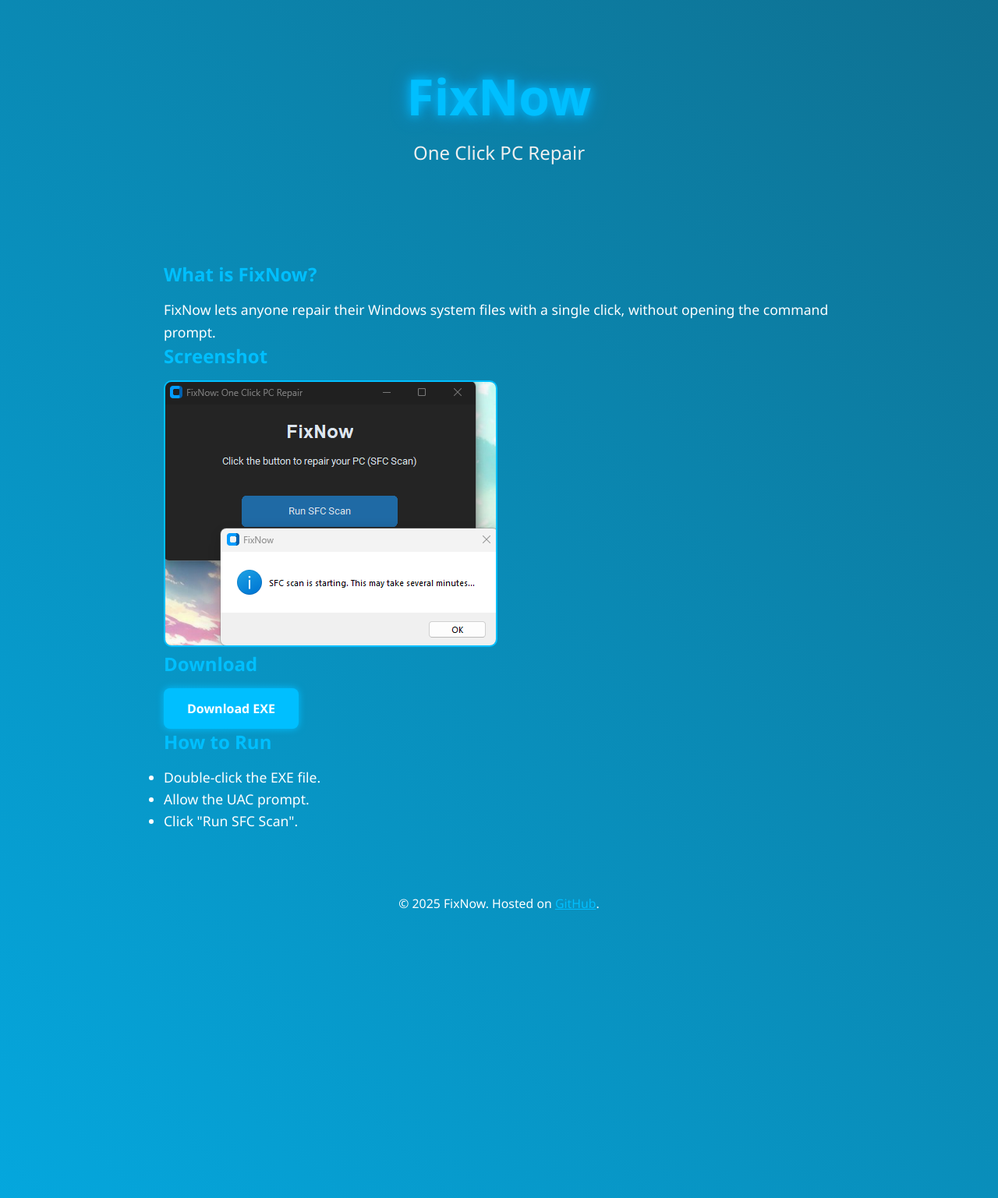
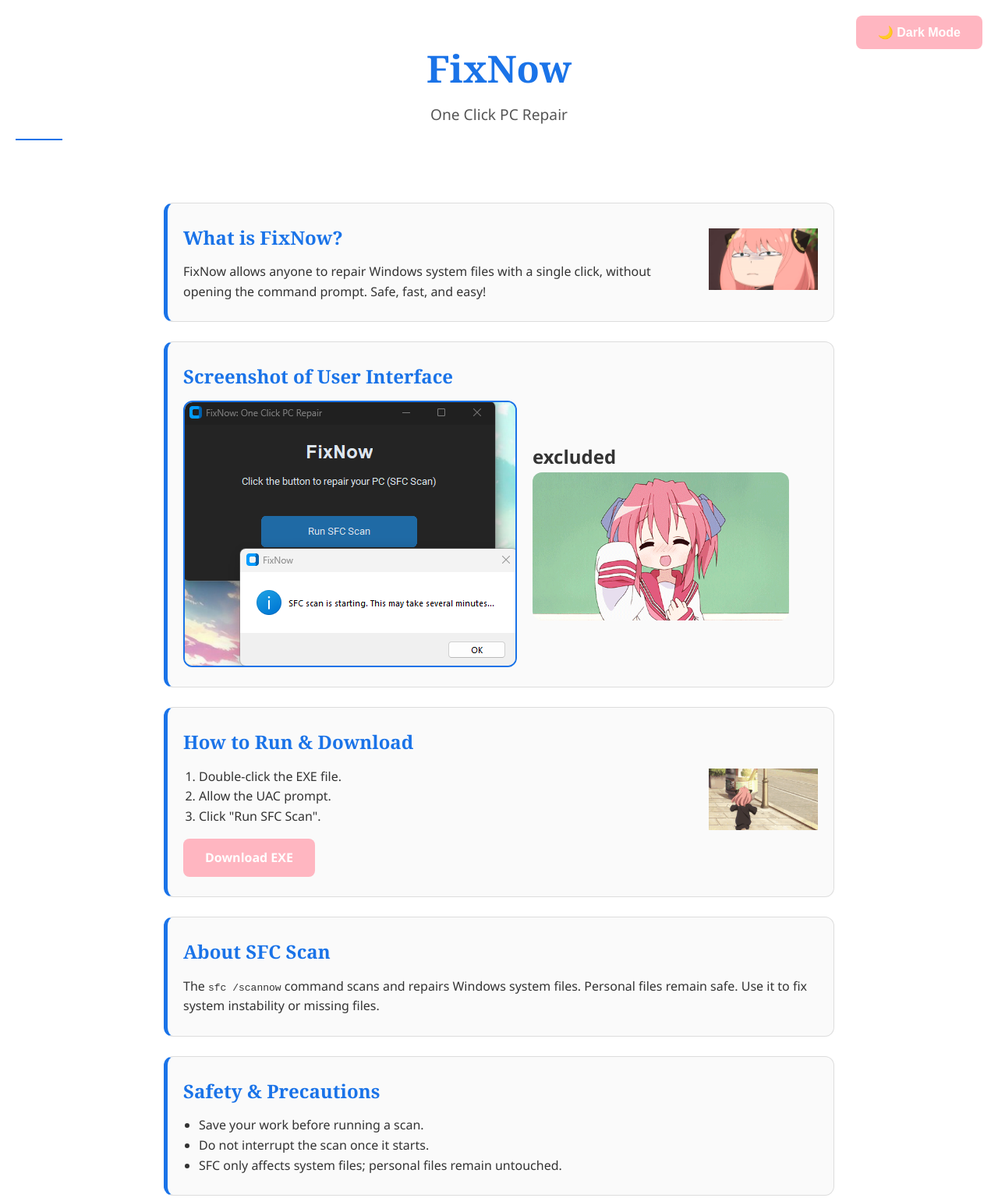
Before and after one commit to JustbeV/FixNow, a plain HTML site: page docs/index.html in a window 1280 px wide. Shown: the top 1537 px of the page at 78% size. Before the commit the page ends 1202 px from the top, so only its background shows below. Drawn offline with Linux system fonts and the light colour scheme.

Commit message:
Updated docs. did add info about sfc scannow, dark mode option, cutie website

```diff
--- a/docs/index.html
+++ b/docs/index.html
@@ -7,35 +7,77 @@
 <link rel="stylesheet" href="style.css">
 </head>
 <body>
-<div class="animated-bg"></div>
 
 <header>
     <h1>FixNow</h1>
     <p>One Click PC Repair</p>
+    <hr>
+    <button id="darkModeToggle" class="btn toggle-btn">🌙 Dark Mode</button>
 </header>
 
 <main>
-    <section class="intro fade-in">
-        <h2>What is FixNow?</h2>
-        <p>FixNow lets anyone repair their Windows system files with a single click, without opening the command prompt.</p>
+    <!-- What is FixNow Section with Anime Girl -->
+    <section class="card what-is-fixnow fade-in">
+        <div class="text">
+            <h2>What is FixNow?</h2>
+            <p>FixNow allows anyone to repair Windows system files with a single click, without opening the command prompt. Safe, fast, and easy!</p>
+        </div>
+        <div class="anime-girl">
+            <img src="images/anya-thinking.gif" alt="Anya thinking" />
+        </div>
     </section>
 
-    <section class="screenshots fade-in">
-        <h2>Screenshot</h2>
-        <img src="images/screenshot.png" alt="FixNow GUI screenshot">
+<section class="card screenshots-card">
+    <h2>Screenshot of User Interface</h2>
+    <div style="display: flex; align-items: center; gap: 20px;">
+        <img src="images/screenshot.png" alt="FixNow main window" style="width: 60%; border-radius: 12px; border: 2px solid #1a73e8;">
+        <div>
+            <h1>excluded </h1>
+            <img src="images/wave.gif" alt="waving" style="width: 90%; border-radius: 12px;">
+        </div>
+    </div>
+</section>
+
+
+
+    <!-- How to Run & Download Section -->
+    <section class="card run-download fade-in">
+        <div class="text">
+            <h2>How to Run & Download</h2>
+            <ol>
+                <li>Double-click the EXE file.</li>
+                <li>Allow the UAC prompt.</li>
+                <li>Click "Run SFC Scan".</li>
+            </ol>
+            <a href="https://github.com/JustbeV/FixNow/releases/latest" class="btn">Download EXE</a>
+        </div>
+        <div class="anime-girl">
+            <img src="images/anya-running.gif" alt="Anya running" />
+        </div>
     </section>
 
-    <section class="download fade-in">
-        <h2>Download</h2>
-        <a href="https://github.com/JustbeV/FixNow/releases/latest" class="btn">Download EXE</a>
+    <!-- About SFC Scan -->
+    <section class="card optional-card fade-in">
+        <h2>About SFC Scan</h2>
+        <p>The <code>sfc /scannow</code> command scans and repairs Windows system files. Personal files remain safe. Use it to fix system instability or missing files.</p>
     </section>
 
-    <section class="instructions fade-in">
-        <h2>How to Run</h2>
+    <!-- Safety & Precautions -->
+    <section class="card optional-card fade-in">
+        <h2>Safety & Precautions</h2>
         <ul>
-            <li>Double-click the EXE file.</li>
-            <li>Allow the UAC prompt.</li>
-            <li>Click "Run SFC Scan".</li>
+            <li>Save your work before running a scan.</li>
+            <li>Do not interrupt the scan once it starts.</li>
+            <li>SFC only affects system files; personal files remain untouched.</li>
+        </ul>
+    </section>
+
+    <!-- References -->
+    <section class="card optional-card fade-in">
+        <h2>References</h2>
+        <ul>
+            <li><a href="https://learn.microsoft.com/en-us/windows-hardware/drivers/devtest/sfc-scannow" target="_blank">Microsoft: SFC /Scannow</a></li>
+            <li><a href="https://www.tenforums.com/tutorials/1697-sfc-scannow-command-run-windows-10-a.html" target="_blank">TenForums: How to run SFC Scan</a></li>
         </ul>
     </section>
 </main>
--- a/docs/script.js
+++ b/docs/script.js
@@ -1,18 +1,43 @@
-const faders = document.querySelectorAll('.fade-in');
+document.addEventListener("DOMContentLoaded", () => {
+    // Fade-in on scroll
+    const faders = document.querySelectorAll(".fade-in");
+    const appearOptions = { threshold: 0.1, rootMargin: "0px 0px -50px 0px" };
 
-const appearOptions = {
-    threshold: 0.1,
-    rootMargin: "0px 0px -50px 0px"
-};
+    const appearOnScroll = new IntersectionObserver((entries, observer) => {
+        entries.forEach(entry => {
+            if (!entry.isIntersecting) return;
+            entry.target.classList.add("visible");
+            observer.unobserve(entry.target);
+        });
+    }, appearOptions);
 
-const appearOnScroll = new IntersectionObserver(function(entries, appearOnScroll){
-    entries.forEach(entry => {
-        if(!entry.isIntersecting) return;
-        entry.target.classList.add('visible');
-        appearOnScroll.unobserve(entry.target);
+    faders.forEach(fader => appearOnScroll.observe(fader));
+
+    // Collapsible sections (if needed)
+    const collapseButtons = document.querySelectorAll(".collapse-btn");
+    collapseButtons.forEach(btn => {
+        btn.addEventListener("click", () => {
+            const content = btn.nextElementSibling;
+            content.style.display = content.style.display === "block" ? "none" : "block";
+        });
     });
-}, appearOptions);
 
-faders.forEach(fader => {
-    appearOnScroll.observe(fader);
+    // Dark mode toggle
+    const toggleBtn = document.getElementById("darkModeToggle");
+    if (toggleBtn) {
+        toggleBtn.addEventListener("click", () => {
+            document.body.classList.toggle("dark-mode");
+            // Remember preference
+            if (document.body.classList.contains("dark-mode")) {
+                localStorage.setItem("darkMode", "enabled");
+            } else {
+                localStorage.setItem("darkMode", "disabled");
+            }
+        });
+
+        // Load saved preference
+        if (localStorage.getItem("darkMode") === "enabled") {
+            document.body.classList.add("dark-mode");
+        }
+    }
 });
--- a/docs/style.css
+++ b/docs/style.css
@@ -1,123 +1,185 @@
-/* Basic reset */
-* {
-    margin: 0;
-    padding: 0;
-    box-sizing: border-box;
-}
-
+/* Reset */
+* { margin:0; padding:0; box-sizing:border-box; }
 body {
     font-family: 'Segoe UI', Arial, sans-serif;
-    color: #fff;
-    overflow-x: hidden;
-    background: #111;
-}
-
-/* Animated background */
-.animated-bg {
-    position: fixed;
-    top: 0;
-    left: 0;
-    width: 200%;
-    height: 200%;
-    background: linear-gradient(45deg, #0078d7, #00bfff, #1e1e1e);
-    background-size: 400% 400%;
-    animation: moveBG 15s ease infinite;
-    z-index: -1;
-}
-
-@keyframes moveBG {
-    0% { background-position: 0% 50%; }
-    50% { background-position: 100% 50%; }
-    100% { background-position: 0% 50%; }
+    background:#ffffff;
+    color:#333;
+    line-height:1.6;
+    transition: background 0.3s ease, color 0.3s ease;
 }
 
 /* Header */
 header {
-    text-align: center;
-    padding: 80px 20px;
+    text-align:center;
+    padding:50px 20px;
+    position: relative;
+}
+header h1 {
+    font-size:3em;
+    color:#1a73e8;
+    margin-bottom:5px;
+    font-family: 'Georgia', serif;
+}
+header p {
+    font-size:1.2em;
+    color:#555;
+}
+header hr {
+    margin-top:15px;
+    border:1px solid #1a73e8;
+    width:60px;
 }
 
-header h1 {
-    font-size: 4em;
-    color: #00bfff;
-    animation: glow 2s ease-in-out infinite alternate;
+/* Dark mode toggle button */
+.toggle-btn {
+    position: absolute;
+    top:20px;
+    right:20px;
+    font-size:1em;
+    background:#ffb6c1;
+    border:none;
+    color:#fff;
+    padding:8px 14px;
+    border-radius:6px;
+    cursor:pointer;
+    transition: all 0.3s ease;
+}
+.toggle-btn:hover {
+    background:#ff90b0;
 }
 
-header p {
-    font-size: 1.5em;
-    margin-top: 10px;
-    color: #f0f0f0;
+/* Main sections */
+main {
+    max-width:900px;
+    margin:30px auto;
+    padding:0 20px;
+}
+.card {
+    background:#fafafa;
+    border:1px solid #ddd;
+    border-left:5px solid #1a73e8;
+    padding:25px 20px;
+    margin-bottom:25px;
+    border-radius:12px;
+    transition: transform 0.2s ease, box-shadow 0.2s ease;
+}
+.card:hover {
+    transform: translateY(-3px);
+    box-shadow:0 6px 12px rgba(0,0,0,0.1);
 }
 
-/* Glow effect */
-@keyframes glow {
-    0% { text-shadow: 0 0 5px #00bfff, 0 0 10px #00bfff; }
-    100% { text-shadow: 0 0 20px #00bfff, 0 0 40px #0078d7; }
+/* Headings */
+h2 {
+    color:#1a73e8;
+    margin-bottom:12px;
+    font-family: 'Georgia', serif;
 }
 
-/* Sections */
-main {
-    max-width: 900px;
-    margin: 40px auto;
-    padding: 0 20px;
+/* Lists */
+ul, ol {
+    padding-left:20px;
 }
 
-h2 {
-    color: #00bfff;
-    margin-bottom: 15px;
+/* Download button */
+.download-card, .run-download .btn {
+    text-align:center;
+    display:inline-block;
+    margin-top:15px;
+}
+.btn {
+    display:inline-block;
+    padding:12px 28px;
+    background:#ffb6c1; /* pastel pink button for cute vibe */
+    color:#fff;
+    font-weight:bold;
+    text-decoration:none;
+    border-radius:8px;
+    transition: all 0.3s ease;
+}
+.btn:hover {
+    background:#ff90b0;
+    transform: scale(1.05);
 }
 
-p, li {
-    font-size: 1.1em;
-    line-height: 1.6;
+/* Links */
+a {
+    color:#1a73e8;
+    text-decoration:none;
+}
+a:hover {
+    text-decoration:underline;
+}
+
+/* Footer */
+footer {
+    text-align:center;
+    padding:30px 20px;
+    font-size:0.9em;
+    color:#555;
+}
+
+/* Anime girl section */
+.what-is-fixnow, .run-download {
+    display:flex;
+    align-items:center;
+    gap:20px;
+}
+.what-is-fixnow .text, .run-download .text {
+    flex:1;
+}
+.what-is-fixnow .anime-girl img, .run-download .anime-girl img {
+    width:140px;
+    height:auto;
 }
 
 /* Fade-in animation */
 .fade-in {
-    opacity: 0;
+    opacity:0;
     transform: translateY(20px);
     transition: all 1s ease-out;
 }
-
 .fade-in.visible {
-    opacity: 1;
+    opacity:1;
     transform: translateY(0);
 }
 
-/* Button */
-.btn {
-    display: inline-block;
-    padding: 15px 30px;
-    background-color: #00bfff;
-    color: #fff;
-    text-decoration: none;
-    font-weight: bold;
-    border-radius: 8px;
-    transition: all 0.3s ease;
-    box-shadow: 0 0 10px #00bfff;
+/* Dark Mode */
+body.dark-mode {
+    background:#121212;
+    color:#ddd;
 }
+body.dark-mode header h1 { color:#ffb6c1; }
+body.dark-mode header p,
+body.dark-mode footer,
+body.dark-mode .card p,
+body.dark-mode .card li,
+body.dark-mode .card ol { color:#ccc; }
+body.dark-mode .card {
+    background:#1e1e1e;
+    border:1px solid #333;
+    border-left:5px solid #ffb6c1;
+}
+body.dark-mode .btn {
+    background:#ff90b0;
+}
+body.dark-mode .btn:hover {
+    background:#ffb6c1;
+}
+body.dark-mode a { color:#ffb6c1; }
+body.dark-mode header hr { border-color:#ffb6c1; }
 
-.btn:hover {
-    background-color: #0078d7;
-    transform: scale(1.05);
-    box-shadow: 0 0 20px #00bfff;
+/* Responsive layout */
+@media (max-width: 600px) {
+    .what-is-fixnow, .run-download {
+        flex-direction:column;
+        text-align:center;
+    }
+    .what-is-fixnow .anime-girl img, .run-download .anime-girl img {
+        margin-top:10px;
+    }
+    .toggle-btn {
+        top:10px;
+        right:10px;
+        padding:6px 12px;
+    }
 }
-
-/* Screenshot */
-.screenshots img {
-    max-width: 100%;
-    border-radius: 10px;
-    border: 2px solid #00bfff;
-}
-
-/* Footer */
-footer {
-    text-align: center;
-    padding: 30px;
-    margin-top: 50px;
-    font-size: 0.9em;
-}
-
-footer a {
-    color: #00bfff;
-}
```
Also changed, not shown: docs/images/anya-running.gif (added), docs/images/anya-thinking.gif (added), docs/images/screenshot2.png (renamed from docs/images/Screenshot 2025-11-28 195623.png), docs/images/screenshot3.png (renamed from docs/images/Screenshot 2025-11-28 195727.png), docs/images/wave.gif (added).
